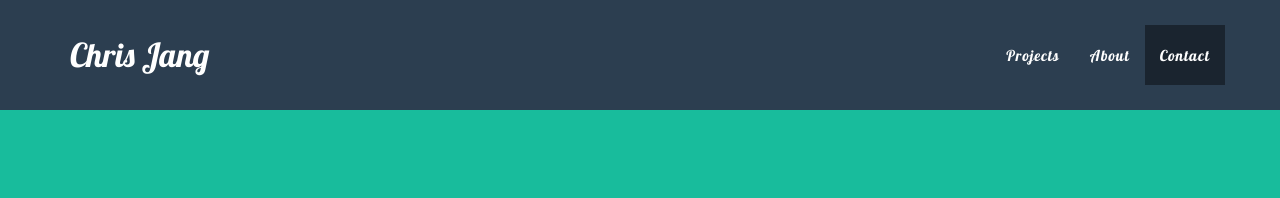
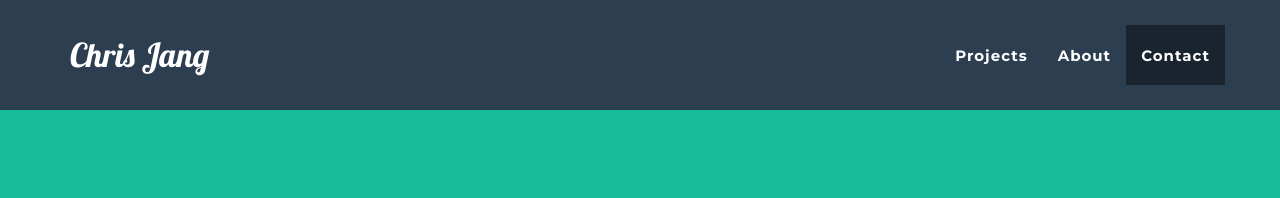
Before and after one commit to cjang5/cjang5.github.io, a Jekyll site: the page built from index.html, in a window 1280 px wide. Shown: the top 198 px of the page. Built offline with Jekyll 4.4.1, drawn with Linux system fonts in a browser that asks for light colours.

Commit message:
Added a css rule for navbar-right

```diff
--- a/_includes/css/main.css
+++ b/_includes/css/main.css
@@ -151,6 +151,11 @@ header .intro-text .skills {
     /*text-transform: uppercase;*/
     font-family: Lobster,"Helvetica Neue",Helvetica,Arial,sans-serif;
     font-weight: 500; /*originally 700 for Monts*/
+}
+
+.navbar-right {
+    font-family: Montserrat, sans-serif;
+    font-weight: 700;
 }
 
 .navbar a:focus {
```
